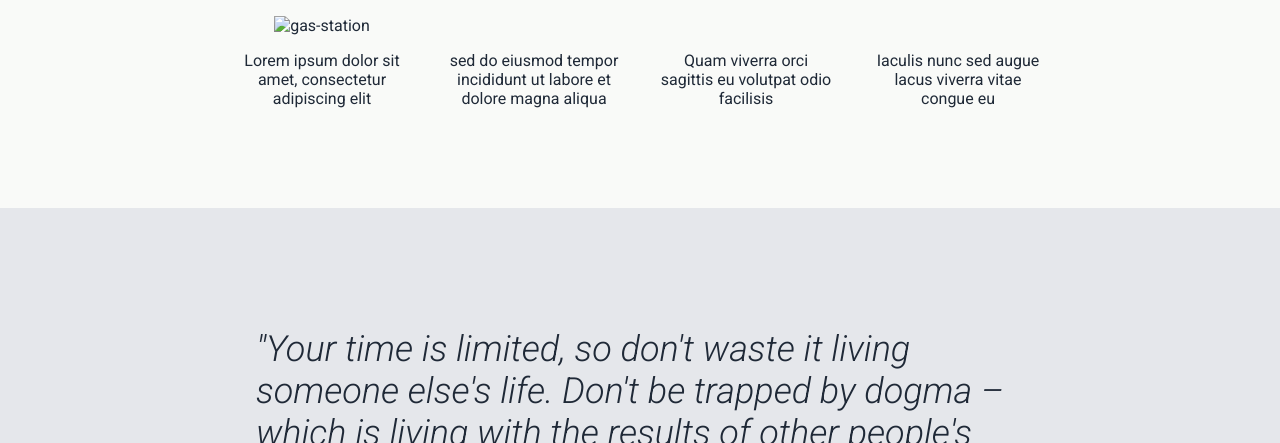
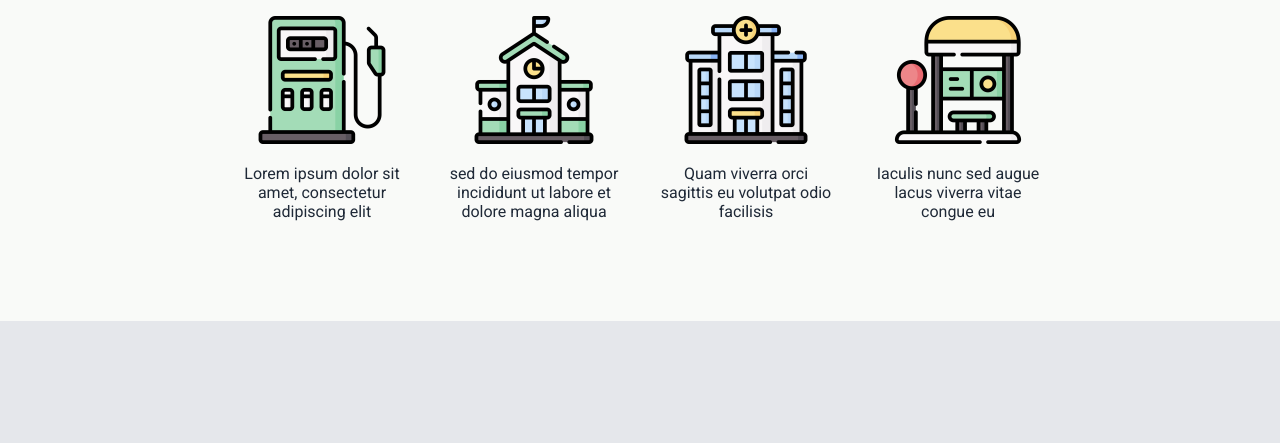
Before and after one commit to Ago-oyu/Landing-Page, a plain HTML site: page index.html in a window 1280 px wide. Shown: the part 657-1100 px from the top of the page. Drawn offline with Linux system fonts and the light colour scheme; the site is published under a folder, as on GitHub Pages, so addresses that start at the root find nothing.

Commit message:
delete "/" on src attribute

```diff
--- a/index.html
+++ b/index.html
@@ -34,19 +34,19 @@
     <div class="information-header">Some Random Information.</div>
     <div class="information-content">
         <div class="one">
-            <div><img src="/Media/gas-station.png" alt="gas-station" class="image-one"></div>
+            <div><img src="Media/gas-station.png" alt="gas-station" class="image-one"></div>
             <div class="text-one">Lorem ipsum dolor sit amet, consectetur adipiscing elit</div>
         </div>
         <div class="two">
-            <div><img src="/Media/school.png" alt="" class="image-two"></div>
+            <div><img src="Media/school.png" alt="" class="image-two"></div>
             <div class="text-two">sed do eiusmod tempor incididunt ut labore et dolore magna aliqua</div>
         </div>
         <div class="three">
-            <div><img src="/Media/hospital.png" alt=""  class="image-three"></div>
+            <div><img src="Media/hospital.png" alt=""  class="image-three"></div>
             <div class="text-three">Quam viverra orci sagittis eu volutpat odio facilisis</div>
         </div>
         <div class="four">
-            <div><img src="/Media/bus-stop.png" alt="" class="image-four"></div>
+            <div><img src="Media/bus-stop.png" alt="" class="image-four"></div>
             <div class="text-four">Iaculis nunc sed augue lacus viverra vitae congue eu</div>
         </div>
     </div>
```
